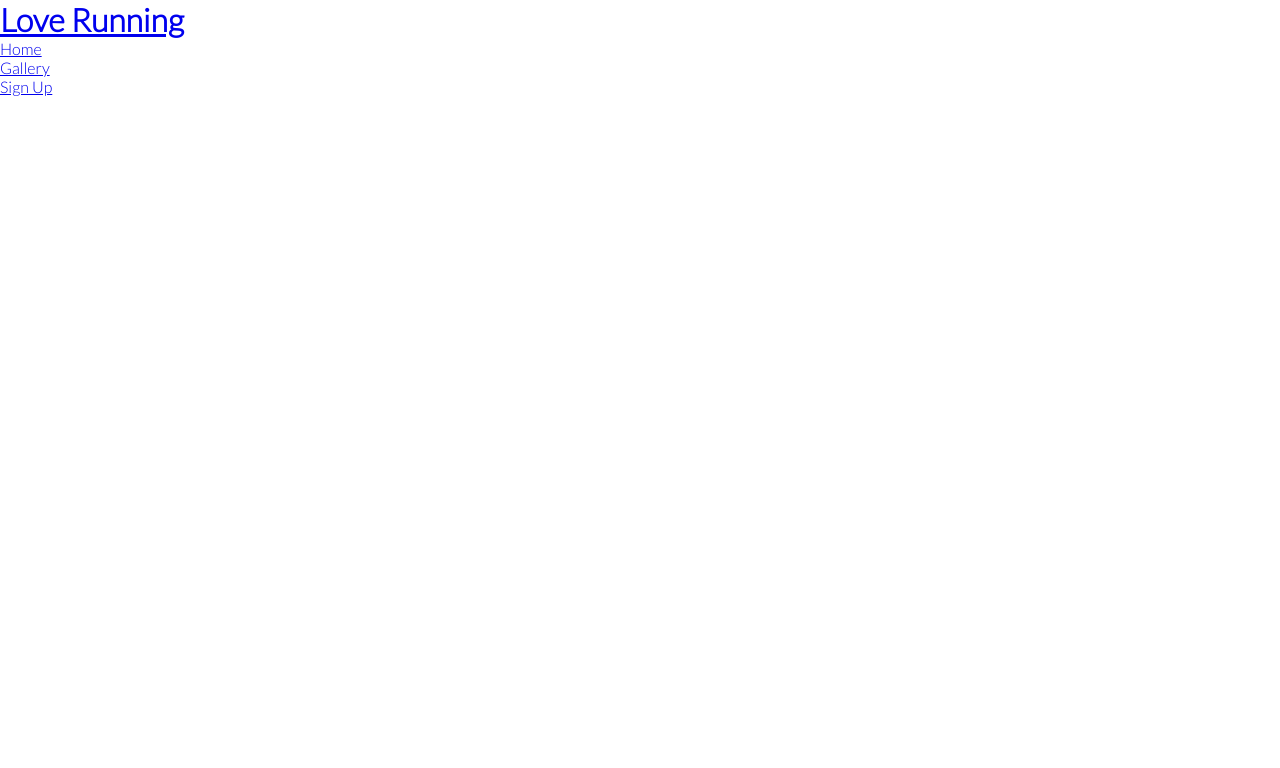
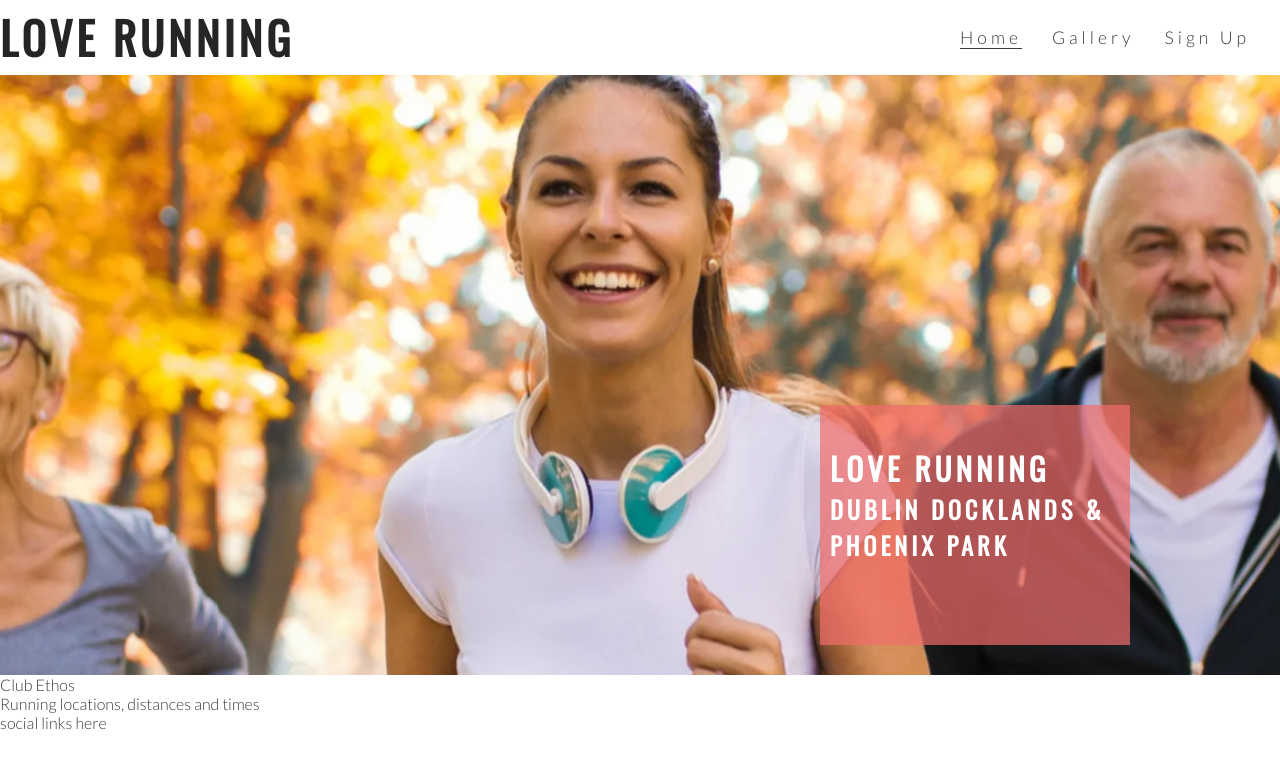
Before and after one commit to Gemstorm/love-running, a plain HTML site: page index.html in a window 1280 px wide. Drawn offline with nearby package versions, Linux system fonts and the light colour scheme.

Commit message:
Add hero image and animation for zoom

```diff
--- a/assets/css/style.css
+++ b/assets/css/style.css
@@ -1,4 +1,4 @@
-@import url('https://fonts.googleapis.com/css2?family=Lato:wght@300&family=Oswald:wght@300&display=swap');
+@import url('https://fonts.googleapis.com/css2?family=Lato:wght@300&family=Oswald&display=swap');
 
 * {
     margin: 0;
@@ -7,7 +7,106 @@
 }
 
 body {
-
     font-family: Lato, sans-serif;
     font-weight: 300;
+    color: #3a3a3a;
 }
+
+/* headings and logo */
+
+h1, h2 {
+    font-family: Oswald, sans-serif;
+    text-transform: uppercase;
+    letter-spacing: 4px;
+    color: #252525;
+}
+
+#logo {
+    float: left;
+    font-size: 280%;
+}
+
+/* navigation links */
+
+#menu {
+    font-size: 110%;
+    letter-spacing: 4px;
+}
+
+#menu, #logo {
+    line-height: 75px;
+}
+
+#menu li {
+    float: right;
+    list-style-type: none;
+    margin-right: 30px;
+}
+
+#menu a {
+    text-decoration: none;
+    color: inherit;
+}
+
+#menu a:hover {
+    border-bottom: 1px solid #3a3a3a;
+}
+
+.active {
+    border-bottom: 1px solid #3a3a3a;
+}
+
+/* hero image and cover text */
+
+#hero-outer {
+    height: 600px;
+    width: 100%;
+    overflow: hidden;
+
+    position: relative;
+}
+
+#cover-text, #cover-text h2 {
+    color: #fff;
+}
+
+#hero-image {
+    height: 600px;
+    width: 100%;
+    background: url('../images/hero-image.webp') no-repeat center center;
+
+    /* animates zoom effect on loading page */
+    animation-name: hero-zoom;
+    animation-duration: 5s;
+    animation-fill-mode: forwards;
+}
+
+/* creates the level of zoom for hero image */
+@keyframes hero-zoom {
+    from{
+        transform: scale(1);
+    }
+    to{
+        transform: scale(1.1);
+    }
+}
+
+#cover-text {
+    font-size: 130%;
+    font-family: Oswald, sans-serif;
+    text-transform: uppercase;
+    letter-spacing: 4px;
+
+    width: 300px;
+    height: 200px;
+
+    padding-top: 40px;
+    padding-left: 10px;
+
+    background-color: rgba(241, 109, 107, .7);
+
+    bottom: 30px;
+    right: 150px;
+
+    position: absolute;
+}
--- a/index.html
+++ b/index.html
@@ -3,31 +3,49 @@
 
 <head>
     <meta charset="UTF-8">
-    <meta http-equiv="X-UA-Compatible" content="IE=edge">
     <meta name="viewport" content="width=device-width, initial-scale=1.0">
+    <meta name="description" content="Love Running club for runners in Dublin, Ireland">
+    <meta name="keywords" content="love running, running club, ireland, dublin">
+
     <link rel="stylesheet" href="assets/css/style.css">
-    <title>Document</title>
+    <title>Love Running</title>
 </head>
 
 <body>
     <header>
         <a href="index.html">
-            <h1>Love Running</h1>
+            <h1 id="logo">Love Running</h1>
         </a>
         <nav>
-            <ul>
-                <a href="index.html">
-                    <li>Home</li>
-                </a>
-                <a href="#">
-                    <li>Gallery</li>
-                </a>
-                <a href="#">
-                    <li>Sign Up</li>
-                </a>
+            <ul id="menu">
+                <li>
+                    <a href="#">Sign Up</a>
+                </li>
+                <li>
+                    <a href="#">Gallery</a>
+                </li>
+                <li>
+                    <a href="index.html" class="active">Home</a>
+                </li>
             </ul>
         </nav>
     </header>
+    <section id="hero-outer">
+        <div id="hero-image"></div>
+        <div id="cover-text">
+            <h2>Love Running</h2>
+            <h3>Dublin Docklands & Phoenix Park</h3>
+        </div>
+    </section>
+    <section>
+        Club Ethos
+    </section>
+    <section>
+        Running locations, distances and times
+    </section>
+    <footer>
+        social links here
+    </footer>
 </body>
 
 </html>
```
Also changed, not shown: assets/images/hero-image.webp (added).
